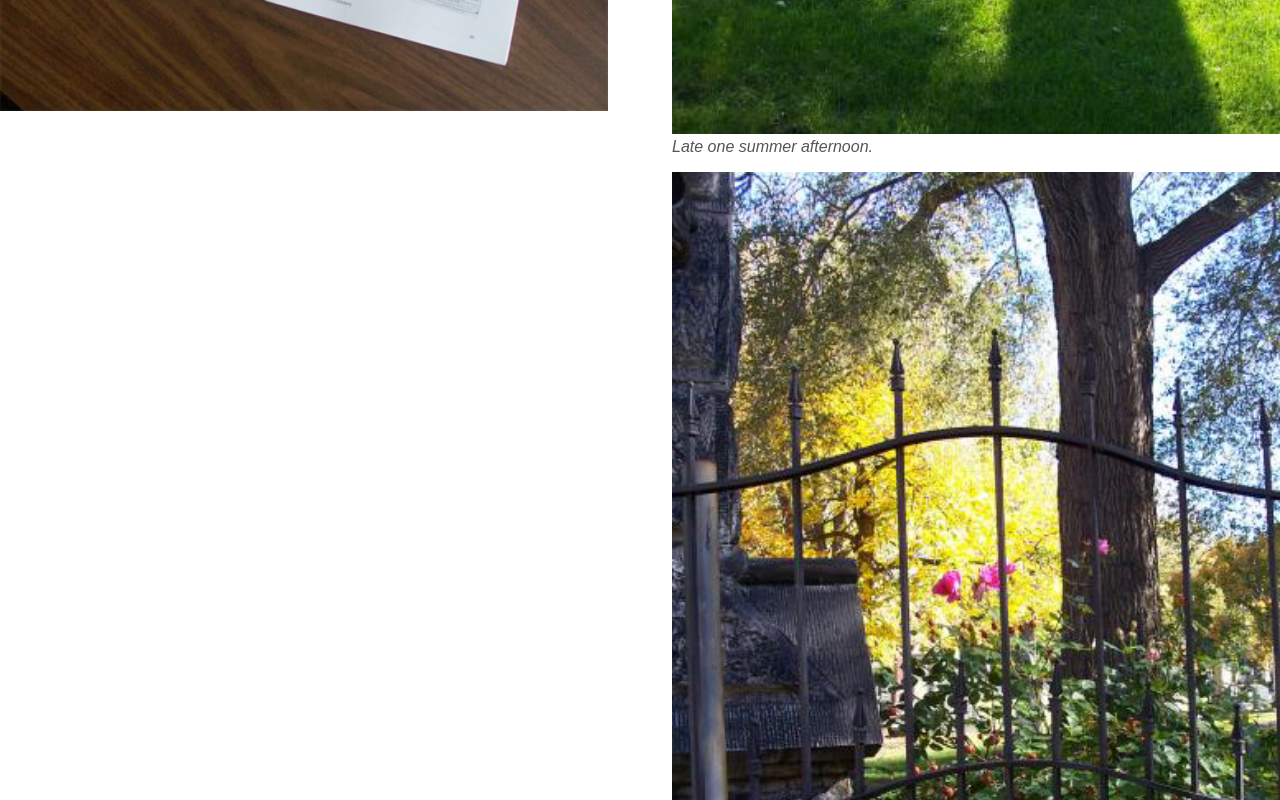
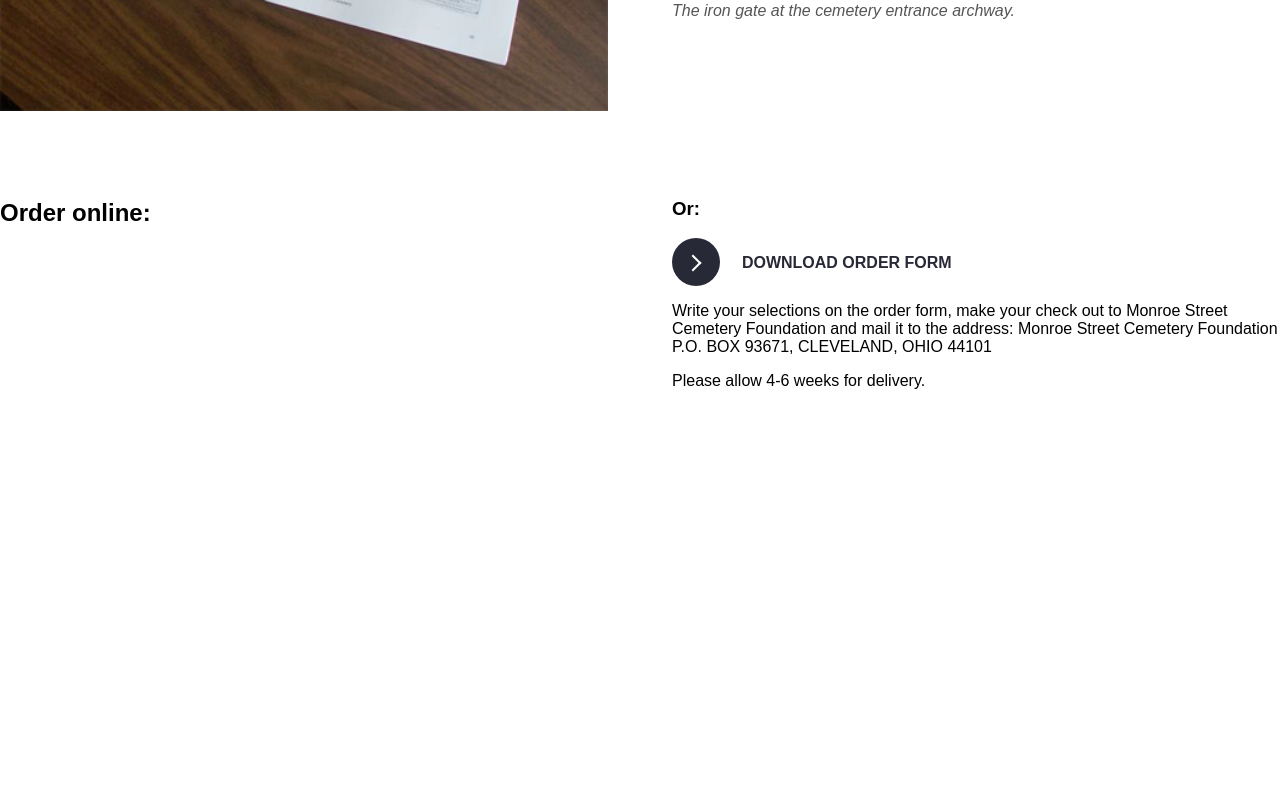
Before and after one commit to DesertTrailRunner/mscf1841, a Nuxt app: page /gift-shop in a window 1280 px wide. Shown: the part 2000-2800 px from the top of the page. After the commit the page ends 2406 px from the top, so only its background shows below. Built offline with nearby package versions, Linux system fonts and the light colour scheme.

Commit message:
improve gift shop

```diff
--- a/components/ImageFigure.vue
+++ b/components/ImageFigure.vue
@@ -1,7 +1,7 @@
 <script lang="ts">
 /**
  * ImageFigure
- * @date 2022-05-28
+ * @date 2022-05-31
  */
 import Vue, { PropOptions } from "vue";
 
@@ -11,17 +11,30 @@ interface ICompData {
 export default Vue.extend({
     props: {
         src: String,
-        caption: String
+        caption: String,
+        size: String
     }
 });
 </script>
 
 <template>
   <figure>
-    <img :src="require(`~/assets/${src}`)"/>
+    <img :class="size" :src="require(`~/assets/${src}`)"/>
     <figcaption>{{caption}}</figcaption>
   </figure>
 </template>
 
 <style scoped>
+img.small {
+  max-height: 100px;
+  width: auto;
+}
+img.medium {
+  max-height: 300px;
+  width: auto;
+}
+img.large {
+  max-height: 600px;
+  width: auto;
+}
 </style>
--- a/pages/gift-shop.vue
+++ b/pages/gift-shop.vue
@@ -57,7 +57,6 @@ export default Vue.extend({
           for $25.00. Please add $5.00 to your order for S&H.
         </p>
         <img src="~/assets/images/gift-shop/book.png" />
-
       </section>
       <section>
         <h2>Dress up that blank spot on your wall</h2>
@@ -69,30 +68,38 @@ export default Vue.extend({
         <ImageFigure
           src="images/gift-shop/GAR-Monument.png"
           caption="The G.A.R. Monument erected in 1872 and surrounded by the graves of 22 Civil War soldiers."
+          size="large"
         />
         <ImageFigure
           src="images/gift-shop/Late-one-summer-afternoon.png"
           caption="Late one summer afternoon."
+          size="large"
         />
         <ImageFigure
           src="images/gift-shop/Iron-gate-at-entrance.png"
           caption="The iron gate at the cemetery entrance archway."
+          size="large"
         />
-
       </section>
-    </div>
     <section>
       <h2>Order online:</h2>
       <div ref="formEmbed"></div>
+    </section>
+    <section>
       <h3>Or:</h3>
-        <PrimaryButton label="Download order form" url="/downloads/MSCF-gift-shop-order-form.doc"/>
+      <PrimaryButton
+        label="Download order form"
+        url="/downloads/MSCF-gift-shop-order-form.doc"
+      />
       <p>
         Write your selections on the order form, make your check out to Monroe
         Street Cemetery Foundation and mail it to the address: Monroe Street
-          Cemetery Foundation P.O. BOX 93671, CLEVELAND, OHIO 44101 Please allow
-          4-6 weeks for delivery.
+        Cemetery Foundation P.O. BOX 93671, CLEVELAND, OHIO 44101
       </p>
+      <p>Please allow
+        4-6 weeks for delivery.</p>
     </section>
+    </div>
   </div>
 </template>
 
```
Lines whose indentation alone changed are shown as unchanged.
